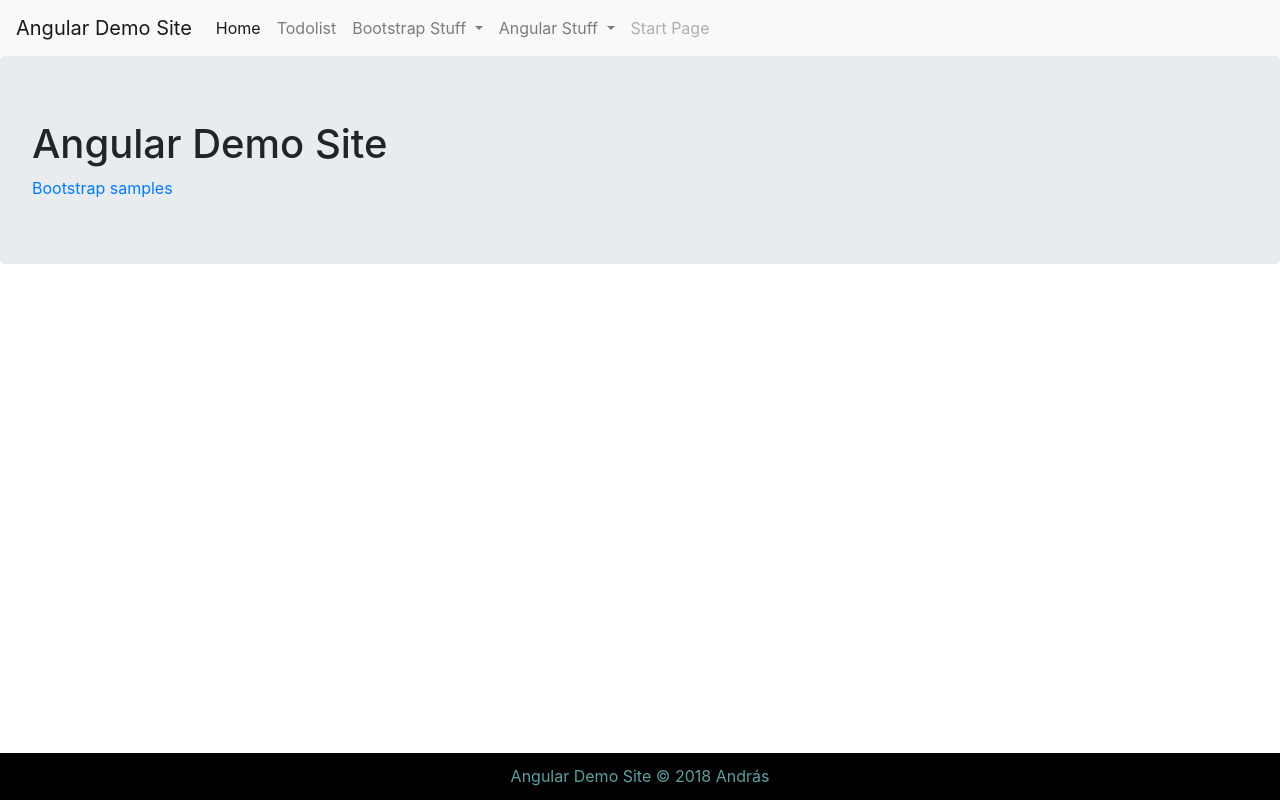
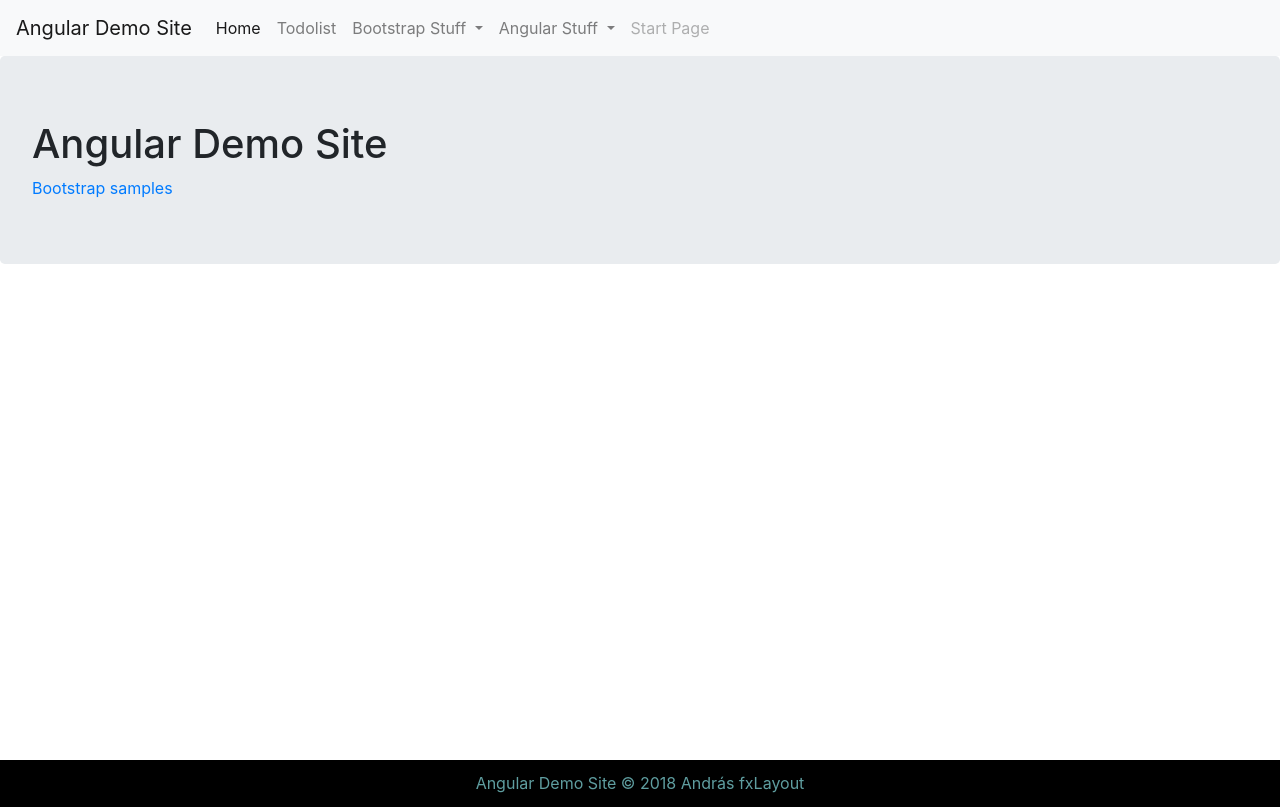
Before and after one commit to asszem/AngularDemo, an Angular app: page /landing-page in a window 1280 px wide. Built offline with nearby package versions, Linux system fonts and the light colour scheme; what ng4-click-outside would draw is missing.

Commit message:
WIP fixing footer using FxLayout - Todolist page still overlaps

```diff
--- a/package.json
+++ b/package.json
@@ -12,9 +12,11 @@
   "private": true,
   "dependencies": {
     "@angular/animations": "^6.0.3",
+    "@angular/cdk": "^6.4.1",
     "@angular/common": "^6.0.3",
     "@angular/compiler": "^6.0.3",
     "@angular/core": "^6.0.3",
+    "@angular/flex-layout": "^6.0.0-beta.16",
     "@angular/forms": "^6.0.3",
     "@angular/http": "^6.0.3",
     "@angular/platform-browser": "^6.0.3",
--- a/src/app/app.component.html
+++ b/src/app/app.component.html
@@ -1,3 +1,9 @@
-<app-header></app-header>
-<router-outlet></router-outlet>
-<app-footer></app-footer>
+<div fxLayout="column" fxLayoutAlign="stretch" fxFlexFill>
+    <div fxFlex="95">
+        <app-header></app-header>
+        <router-outlet></router-outlet>
+    </div>
+    <div fxFlex="3">
+        <app-footer></app-footer>
+    </div>
+</div>
--- a/src/app/footer/footer.component.css
+++ b/src/app/footer/footer.component.css
@@ -1,5 +1,4 @@
 .footer {
-    position: absolute;
     vertical-align: middle;
     bottom: 0;
     width: 100%;
--- a/src/app/footer/footer.component.html
+++ b/src/app/footer/footer.component.html
@@ -1,4 +1,4 @@
 <footer class="footer font-small blue">
-  <div class="footer-copyright text-center py-3">Angular Demo Site © 2018 András
+  <div class="footer-copyright text-center py-3">Angular Demo Site © 2018 András fxLayout
   </div>
 </footer>
--- a/src/index.html
+++ b/src/index.html
@@ -1,5 +1,5 @@
 <!doctype html>
-<html lang="en">
+<html lang="en" style="height:100%">
 <head>
   <meta charset="utf-8">
   <title>Angular Demo</title>
@@ -8,7 +8,7 @@
   <meta name="viewport" content="width=device-width, initial-scale=1">
   <link rel="icon" type="image/x-icon" href="favicon.ico">
 </head>
-<body>
+<body style="height:100%">
   <app-root></app-root>
 </body>
 </html>
```
Also changed, not shown: src/app/app.module.ts (+4 -3 lines), src/app/todolist/tododata.json (+15 -0 lines), 1 other file (tests, documents, lock files or other folders).
